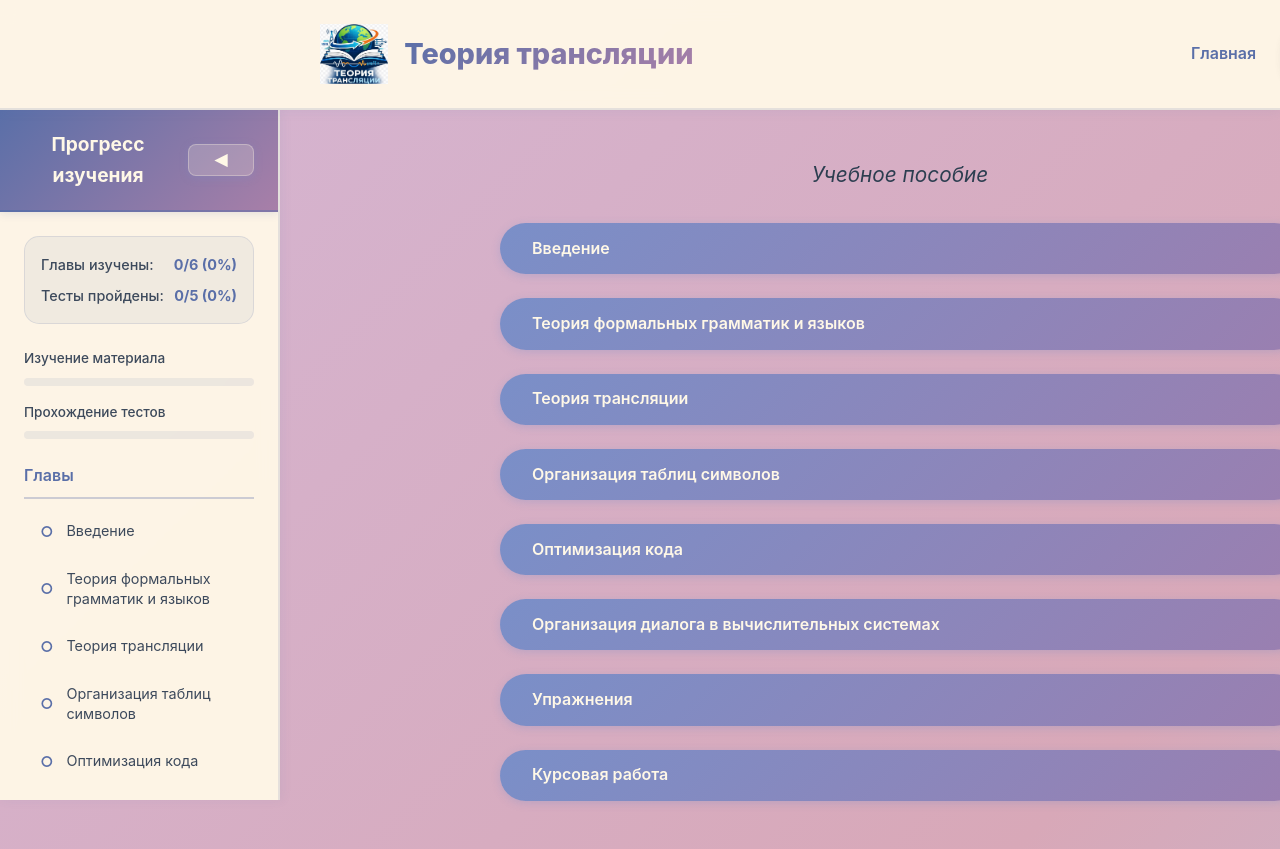
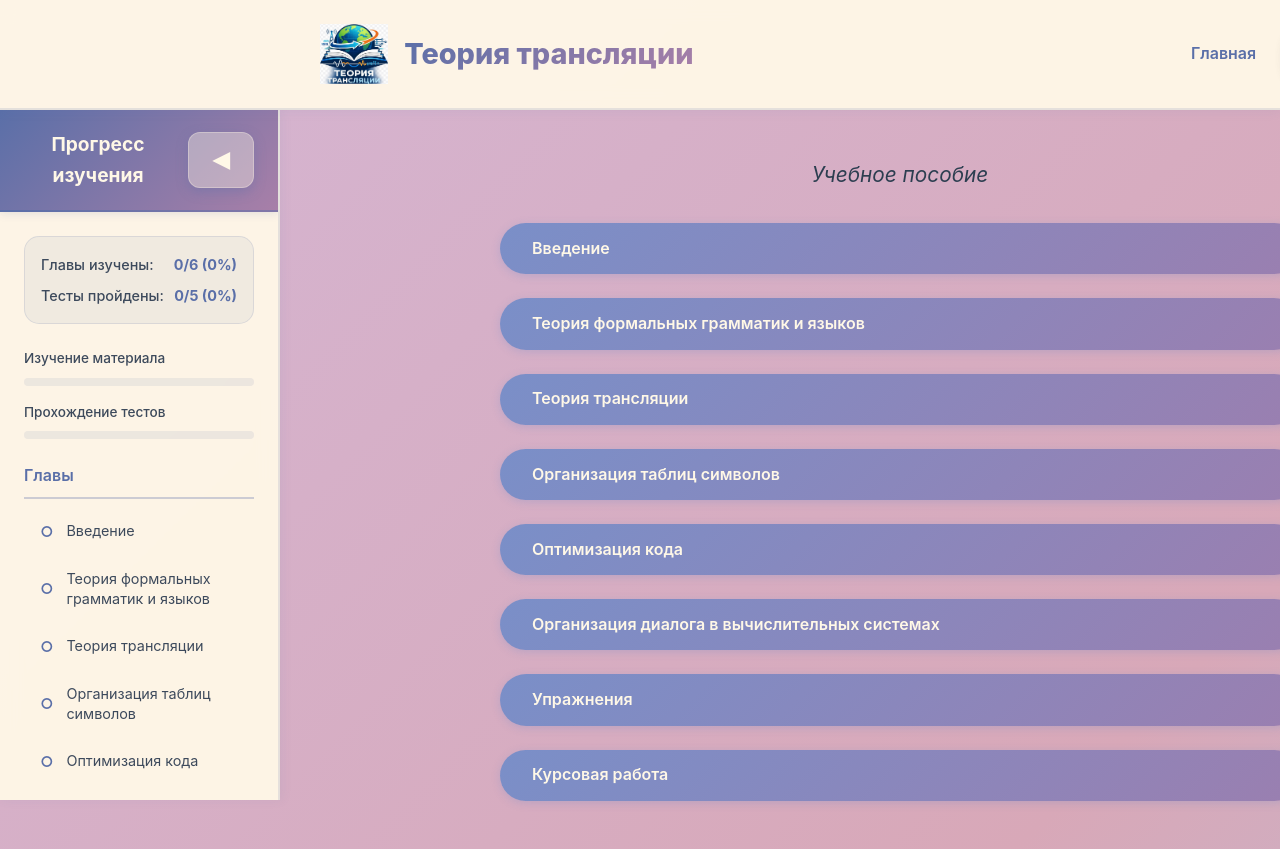
Before and after one commit to VladMixline/multisite, a React (Vite) app in the folder frontend/: page / in a window 1280 px wide. Shown: the top 849 px of the page. Built offline with nearby package versions, Linux system fonts and the light colour scheme.

Commit message:
Unify progress buttons size and reduce transparency

```diff
--- a/frontend/src/components/ProgressTracker.css
+++ b/frontend/src/components/ProgressTracker.css
@@ -28,15 +28,15 @@
   position: fixed;
   left: 10px;
   top: calc(var(--site-header-height, 80px) + 20px);
-  width: 60px;
-  height: 60px;
+  width: 56px;
+  height: 56px;
   /* дизайн как у кнопки в открытом прогрессе (progress-toggle-header) */
-  background: rgba(255, 248, 231, 0.2);
+  background: rgba(255, 248, 231, 0.38);
   color: #FFF8E7;
   border: 1px solid rgba(255, 248, 231, 0.3);
   border-radius: 12px;
   cursor: pointer;
-  font-size: 1.5rem;
+  font-size: 1.35rem;
   display: flex;
   align-items: center;
   justify-content: center;
@@ -54,7 +54,7 @@
 }
 
 .progress-open-button:hover {
-  background: rgba(255, 248, 231, 0.3);
+  background: rgba(255, 248, 231, 0.48);
   box-shadow: 0 6px 16px rgba(90, 111, 168, 0.45);
   transform: translateZ(0) !important;
 }
@@ -92,19 +92,20 @@
 }
 
 .progress-toggle-header {
-  background: rgba(255, 248, 231, 0.2);
+  background: rgba(255, 248, 231, 0.38);
   color: #FFF8E7;
   border: 1px solid rgba(255, 248, 231, 0.3);
-  border-radius: 8px;
-  width: 32px;
-  height: 32px;
+  border-radius: 12px;
+  width: 56px;
+  height: 56px;
   display: flex;
   align-items: center;
   justify-content: center;
   cursor: pointer;
-  font-size: 1rem;
+  font-size: 1.35rem;
   margin-left: 1rem;
   flex-shrink: 0;
+  box-shadow: 0 4px 12px rgba(90, 111, 168, 0.35);
   will-change: auto;
   transform: translateZ(0);
   /* отключаем глобальные анимации/transition для button из App.css */
@@ -117,7 +118,8 @@
 }
 
 .progress-toggle-header:hover {
-  background: rgba(255, 248, 231, 0.3);
+  background: rgba(255, 248, 231, 0.48);
+  box-shadow: 0 6px 16px rgba(90, 111, 168, 0.45);
   transform: translateZ(0) !important;
 }
 
```
